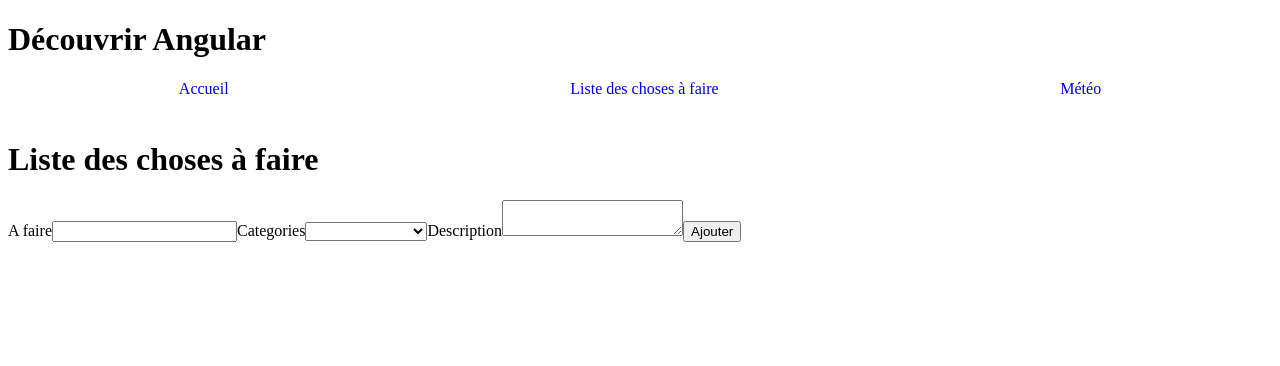
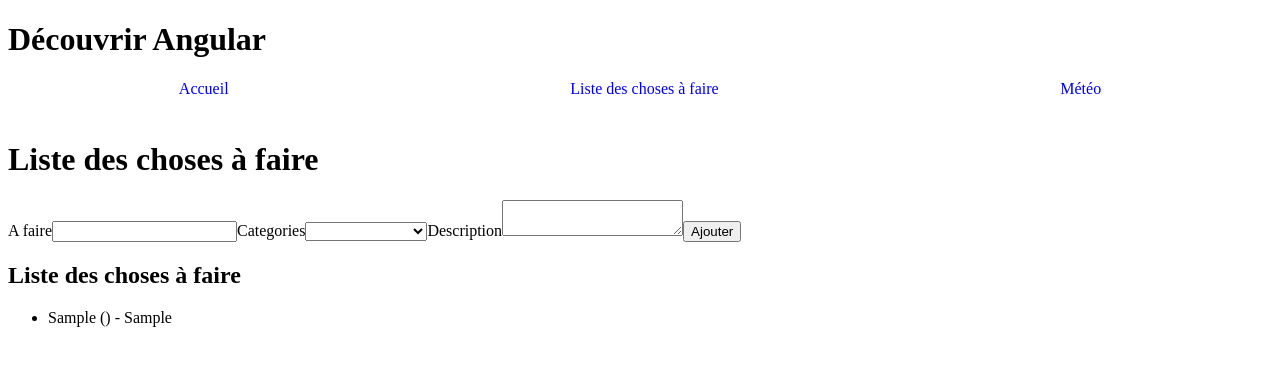
Before and after one commit to CodexMathematica/AngularProjetCours, an Angular app: page /todo in a window 1280 px wide. Both pictures are taken after typing "Sample", "Sample" into the empty fields and a click on the button "Ajouter". Shown: the top 366 px of the page. Built offline with nearby package versions, Linux system fonts and the light colour scheme.

Commit message:
component todo-list added

```diff
--- a/src/app/services/todo.service.ts
+++ b/src/app/services/todo.service.ts
@@ -15,4 +15,8 @@
     console.log(this.todos);
   }
 
+  getTodos(){
+    return this.todos;
+  }
+
 }
--- a/src/app/todo-list/todo-list.component.html
+++ b/src/app/todo-list/todo-list.component.html
@@ -1 +1,5 @@
-<p>todo-list works!</p>
+<h2>Liste des choses à faire</h2>
+<!-- {{allTodos | json}} pour debugger le tableau recus-->
+<ul>
+    <li *ngFor="let todo of allTodos">{{todo.title}} ({{todo.category}}) - {{todo.description}}</li>
+</ul>
--- a/src/app/todo-list/todo-list.component.ts
+++ b/src/app/todo-list/todo-list.component.ts
@@ -1,4 +1,4 @@
-import { Component, OnInit } from '@angular/core';
+import { Component, Input, OnInit } from '@angular/core';
 
 @Component({
   selector: 'app-todo-list',
@@ -7,6 +7,8 @@
 })
 export class TodoListComponent implements OnInit {
 
+  @Input() public allTodos: any[] = [];
+
   constructor() { }
 
   ngOnInit(): void {
--- a/src/app/todo/todo.component.html
+++ b/src/app/todo/todo.component.html
@@ -17,3 +17,5 @@
 
     <button type="submit">Ajouter</button>
 </form>
+
+<app-todo-list [allTodos]="allTodos"></app-todo-list>
--- a/src/app/todo/todo.component.ts
+++ b/src/app/todo/todo.component.ts
@@ -1,5 +1,6 @@
 import { Component, OnInit } from '@angular/core';
 import { TodoService } from '../services/todo.service';
+
 
 @Component({
   selector: 'app-todo',
@@ -7,6 +8,8 @@
   styleUrls: ['./todo.component.css']
 })
 export class TodoComponent implements OnInit {
+
+  public allTodos :any[] =[];
 
   constructor(private todoService: TodoService) { }
 
@@ -16,6 +19,7 @@
   addToDo(form : any) {
     this.todoService.createTodo(form.value);
     form.reset(); //vide les champs du formulaire une fois le submit triggered.
+    this.allTodos = this.todoService.getTodos();
   }
 
 }
```
